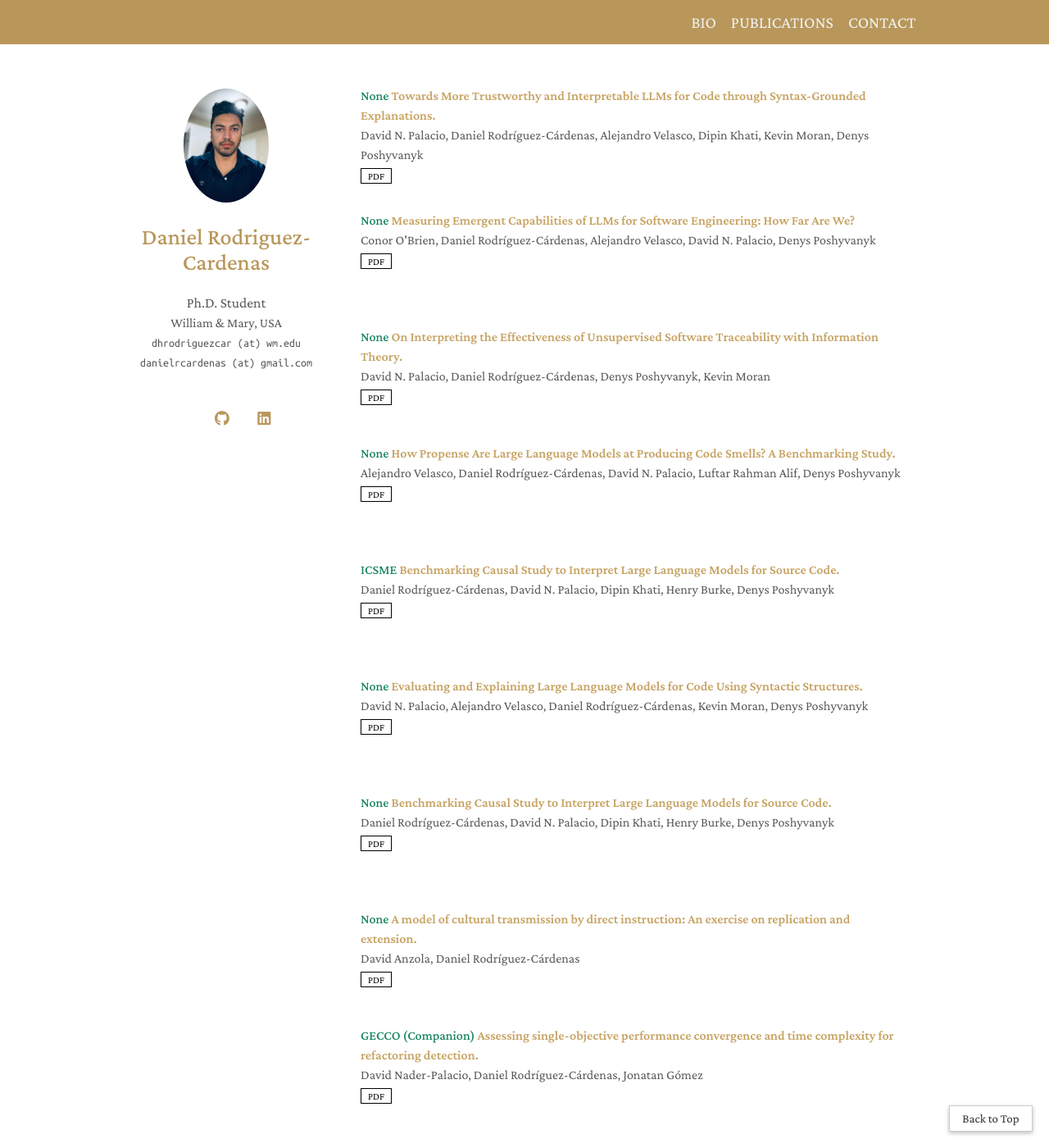
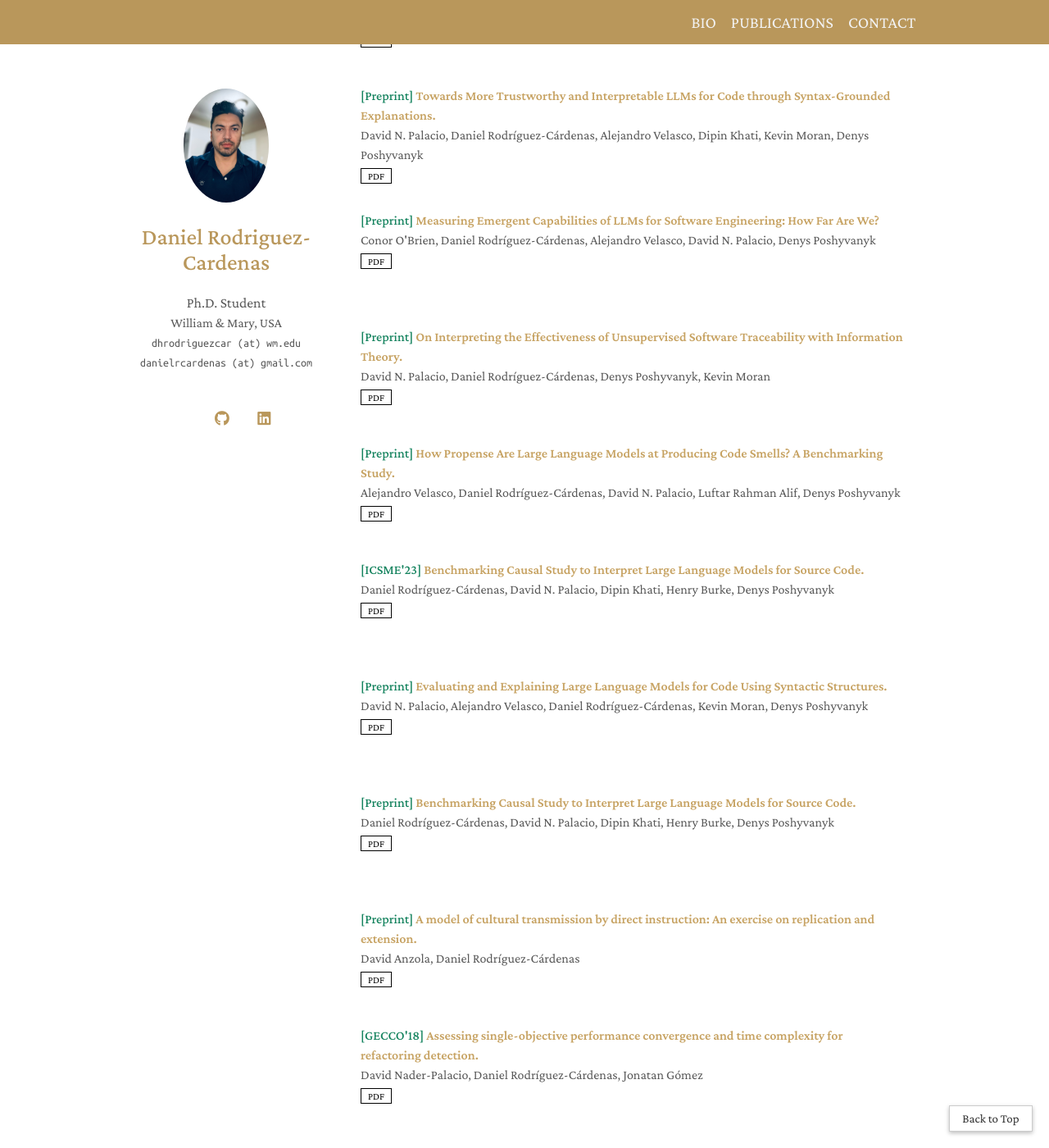
Before and after one commit to danielrcardenas/danielrcardenas.github.io, a Jekyll site: the page built from index.md, in a window 1280 px wide and 1400 px high, scrolled down 1153 px. Shown: the whole window at 82% size. Built offline with Jekyll 4.4.1, drawn with Linux system fonts in a browser that asks for light colours; a style sheet for code colours, icons or effects is not loaded; some of the changed text lies outside the part shown.

Commit message:
updating publications

```diff
--- a/_data/publications.yml
+++ b/_data/publications.yml
@@ -3,7 +3,7 @@ main:
     authors: Daniel Rodríguez-Cárdenas, Alejandro Velasco, Denys Poshyvanyk
     year: 2025
     journal: CoRR
-    conference_short: None
+    conference_short: Preprint
     pdf: https://doi.org/10.48550/arXiv.2502.07046
   - title: Testing Practices, Challenges, and Developer Perspectives in Open-Source
       IoT Platforms.
@@ -11,14 +11,14 @@ main:
       Kevin Moran, Denys Poshyvanyk
     year: 2025
     journal: CoRR
-    conference_short: None
+    conference_short: Preprint
     pdf: https://doi.org/10.48550/arXiv.2502.07257
   - title: On Explaining (Large) Language Models For Code Using Global Code-Based Explanations.
     authors: David N. Palacio, Dipin Khati, Daniel Rodríguez-Cárdenas, Alejandro Velasco,
       Denys Poshyvanyk
     year: 2025
     journal: CoRR
-    conference_short: None
+    conference_short: Preprint
     pdf: https://doi.org/10.48550/arXiv.2503.16771
   - title: Which Syntactic Capabilities Are Statistically Learned by Masked Language
       Models for Code?
@@ -31,14 +31,14 @@ main:
     authors: Daniel Rodríguez-Cárdenas
     year: 2024
     journal: None
-    conference_short: ICSE Companion
+    conference_short: ICSE'25
     pdf: https://doi.org/10.1145/3639478.3639792
   - title: Which Syntactic Capabilities Are Statistically Learned by Masked Language
       Models for Code?
     authors: Alejandro Velasco, David N. Palacio, Daniel Rodríguez-Cárdenas, Denys Poshyvanyk
     year: 2024
     journal: CoRR
-    conference_short: None
+    conference_short: Preprint
     pdf: https://doi.org/10.48550/arXiv.2401.01512
   - title: Towards More Trustworthy and Interpretable LLMs for Code through Syntax-Grounded
       Explanations.
@@ -46,7 +46,7 @@ main:
       Kevin Moran, Denys Poshyvanyk
     year: 2024
     journal: CoRR
-    conference_short: None
+    conference_short: Preprint
     pdf: https://doi.org/10.48550/arXiv.2407.08983
   - title: 'Measuring Emergent Capabilities of LLMs for Software Engineering: How Far
       Are We?'
@@ -54,14 +54,14 @@ main:
       Denys Poshyvanyk
     year: 2024
     journal: CoRR
-    conference_short: None
+    conference_short: Preprint
     pdf: https://doi.org/10.48550/arXiv.2411.17927
   - title: On Interpreting the Effectiveness of Unsupervised Software Traceability with
       Information Theory.
     authors: David N. Palacio, Daniel Rodríguez-Cárdenas, Denys Poshyvanyk, Kevin Moran
     year: 2024
     journal: CoRR
-    conference_short: None
+    conference_short: Preprint
     pdf: https://doi.org/10.48550/arXiv.2412.04704
   - title: How Propense Are Large Language Models at Producing Code Smells? A Benchmarking
       Study.
@@ -69,14 +69,14 @@ main:
       Rahman Alif, Denys Poshyvanyk
     year: 2024
     journal: CoRR
-    conference_short: None
+    conference_short: Preprint
     pdf: https://doi.org/10.48550/arXiv.2412.18989
   - title: Benchmarking Causal Study to Interpret Large Language Models for Source Code.
     authors: Daniel Rodríguez-Cárdenas, David N. Palacio, Dipin Khati, Henry Burke,
       Denys Poshyvanyk
     year: 2023
     journal: None
-    conference_short: ICSME
+    conference_short: ICSME'23
     pdf: https://doi.org/10.1109/ICSME58846.2023.00040
   - title: Evaluating and Explaining Large Language Models for Code Using Syntactic
       Structures.
@@ -84,26 +84,26 @@ main:
       Denys Poshyvanyk
     year: 2023
     journal: CoRR
-    conference_short: None
+    conference_short: Preprint
     pdf: https://doi.org/10.48550/arXiv.2308.03873
   - title: Benchmarking Causal Study to Interpret Large Language Models for Source Code.
     authors: Daniel Rodríguez-Cárdenas, David N. Palacio, Dipin Khati, Henry Burke,
       Denys Poshyvanyk
     year: 2023
     journal: CoRR
-    conference_short: None
+    conference_short: Preprint
     pdf: https://doi.org/10.48550/arXiv.2308.12415
   - title: 'A model of cultural transmission by direct instruction: An exercise on replication
       and extension.'
     authors: David Anzola, Daniel Rodríguez-Cárdenas
     year: 2018
     journal: Cogn. Syst. Res.
-    conference_short: None
+    conference_short: Preprint
     pdf: https://doi.org/10.1016/j.cogsys.2018.07.019
   - title: Assessing single-objective performance convergence and time complexity for
       refactoring detection.
     authors: David Nader-Palacio, Daniel Rodríguez-Cárdenas, Jonatan Gómez
     year: 2018
     journal: None
-    conference_short: GECCO (Companion)
+    conference_short: GECCO'18
     pdf: https://doi.org/10.1145/3205651.3208294
--- a/_includes/publications.md
+++ b/_includes/publications.md
@@ -70,7 +70,7 @@ Chen, A., **Yan, Y.**, and Poshyvanyk, D. “ACER: An AST-based Call Graph Gener
             <abbr class="badge">{{ link.conference_short }}</abbr>
   </div>-->
   <div class="col-sm-9" style="position: relative;padding-right: 15px;padding-left: 20px;">
-      <div class="title"><a href="{{ link.pdf }}"><strong><span style="color: #13825d">{{link.conference_short}} </span></strong>{{ link.title }}</a></div>
+      <div class="title"><a href="{{ link.pdf }}"><strong><span style="color: #13825d">[{{link.conference_short}}] </span></strong>{{ link.title }}</a></div>
       <div class="author">{{ link.authors }}</div>
       <div class="periodical"><em>{{ link.conference }}</em>
       </div>
```
Also changed, not shown: google_scholar_crawler/publications.yml (+15 -15 lines).
